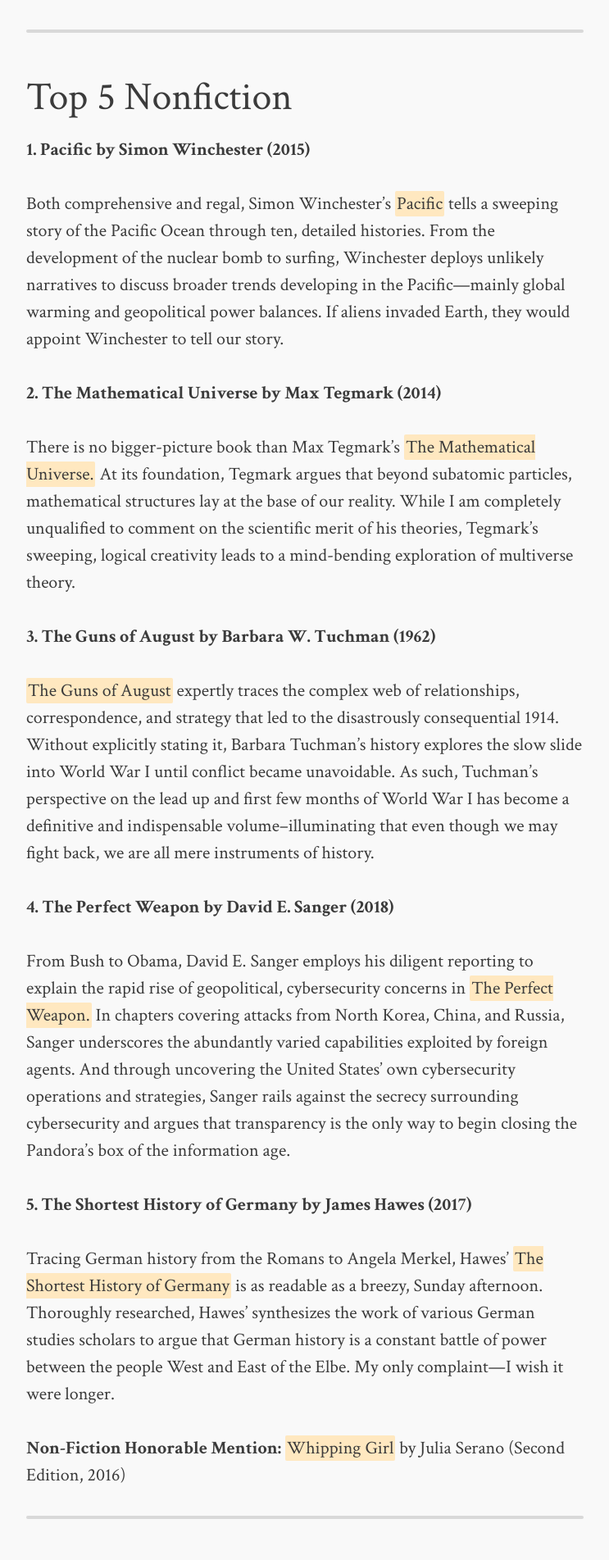
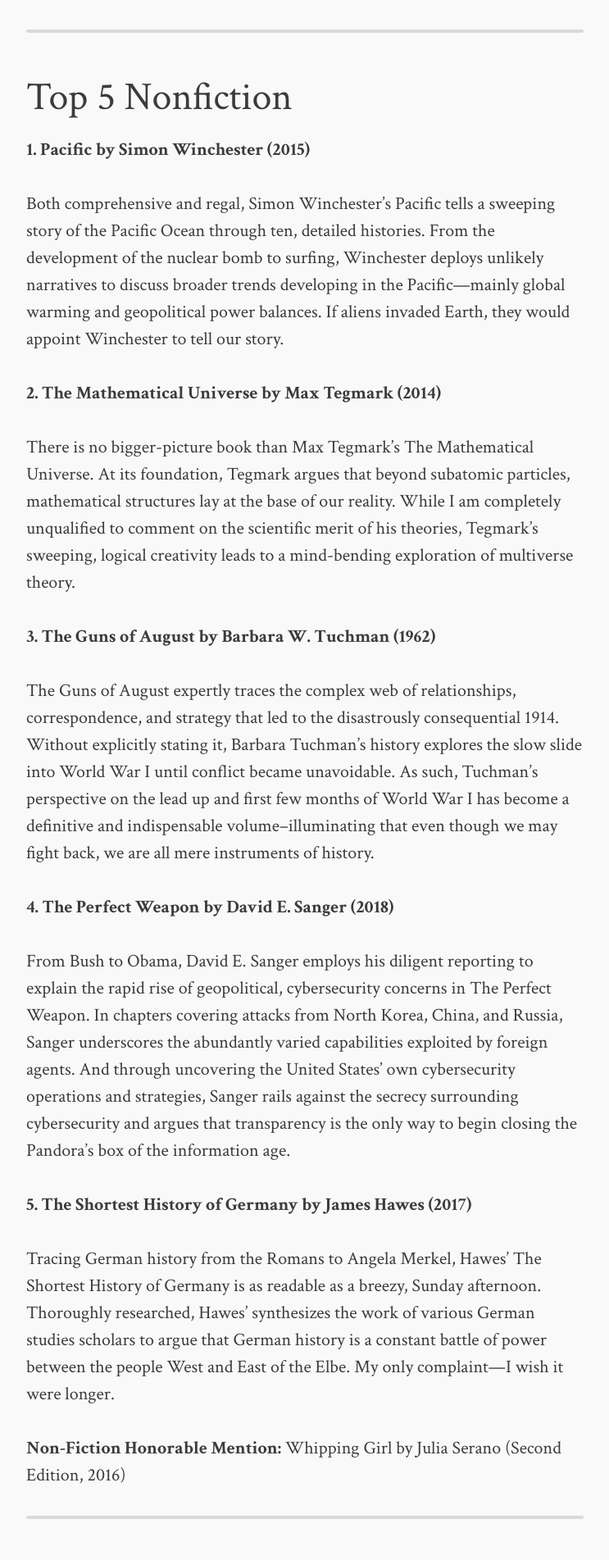
Before and after one commit to kbeadl/blog, a Jekyll site: the page built from _posts/2021-01-15-books.md, in a window 1280 px wide. Shown: the part 776-2679 px from the top of the page at 82% size, without its empty margins (268-1011 px from the left). Built offline with Jekyll 4.4.1, drawn with Linux system fonts in a browser that asks for light colours; comment, search, counter and statistics services are not loaded.

Commit message:
Update _styles.scss

```diff
--- a/_sass/_styles.scss
+++ b/_sass/_styles.scss
@@ -30,11 +30,11 @@ a:hover {
     @include transit(all,.25s, ease-in-out)
 }
 
-em {
+/*em {
     padding: 1px 2px;
     border-radius: 2px;
     background: #ffe8c0;
-}
+}*/
 
 strong {
     font-weight: bold;
@@ -49,12 +49,12 @@ sup {
     font-size: $fs6;
 }
 
-.hilite {
+/*.hilite {
     display: inline-block;
     padding: 0 0.3em;
     @include br(4px);
     background: $hilite;
-}
+}*/
 
 blockquote, blockquote p {
     font-style: italic;
```
